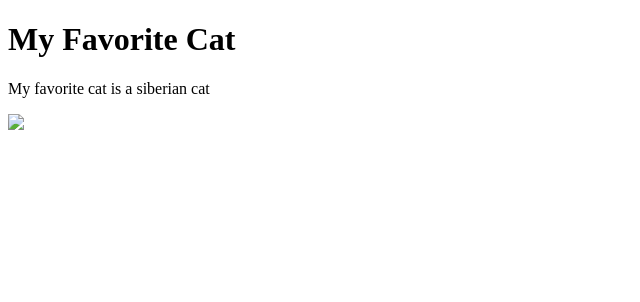
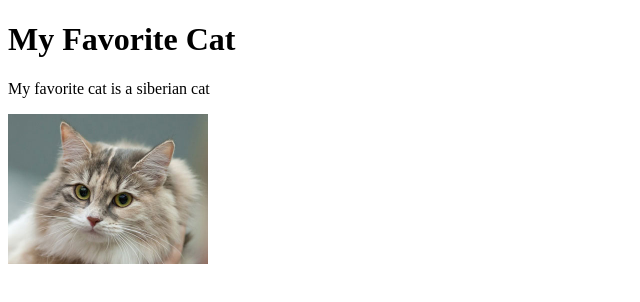
Before and after one commit to akersbro/Demo, a plain HTML site: page Pages/cat.html in a window 1280 px wide. Shown: the whole page, without its empty margins (0-640 px from the left). Drawn offline with Linux system fonts and the light colour scheme.

Commit message:
Update cat.html

```diff
--- a/Pages/cat.html
+++ b/Pages/cat.html
@@ -6,6 +6,6 @@
  <body>
   <h1>My Favorite Cat</h1>
   <p>My favorite cat is a siberian cat</p>
-  <img src="Resources/cat.jpg" width=200px height=auto>
+  <img src="/Resources/cat.jpg" width=200px height=auto>
  </body>
 </html>
```
